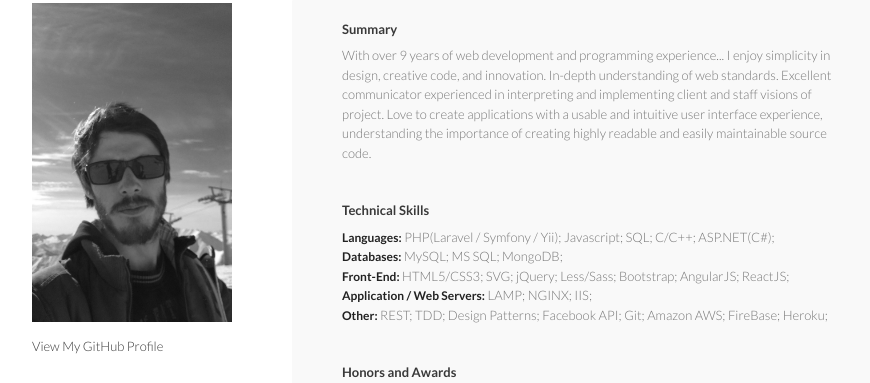
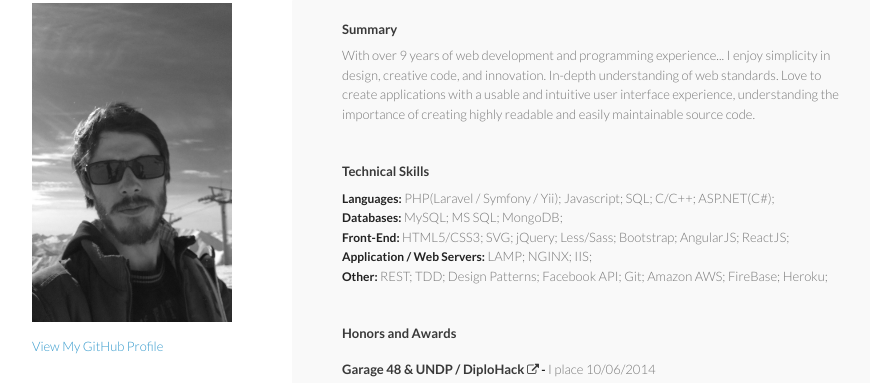
Before and after one commit to givik/givik.github.io, a plain HTML site: page index.html in a window 1280 px wide. Shown: the part 106-489 px from the top of the page, without its empty margins (178-1048 px from the left). Drawn offline with Linux system fonts and the light colour scheme.

Commit message:
another one

```diff
--- a/index.html
+++ b/index.html
@@ -4,7 +4,7 @@
 <head>
   <meta charset="utf-8">
   <meta http-equiv="X-UA-Compatible" content="chrome=1">
-  <title>Givik's Resume</title>
+  <title>Givi Kuchukhidze ©</title>
 
   <link rel="shortcut icon" href="img/3.ico" />
 
@@ -49,8 +49,10 @@
       <h2>
         <a name="welcome-to-github-pages" class="anchor" href="#welcome-to-github-pages"><span class="octicon octicon-link"></span></a>Summary</h2>
       <div class="sec">
-      <p>With over 9 years of web development and programming experience... I enjoy simplicity in design, creative code, and innovation. In-depth understanding of web standards. Excellent communicator experienced in interpreting and implementing client and
-        staff visions of project. Love to create applications with a usable and intuitive user interface experience, understanding the importance of creating highly readable and easily maintainable source code.</p>
+        <p>With over 9 years of web development and programming experience... I enjoy simplicity in design, creative code, and innovation. In-depth understanding of web standards.
+          <!-- Excellent communicator experienced in interpreting and implementing client and
+        staff visions of project.  -->
+          Love to create applications with a usable and intuitive user interface experience, understanding the importance of creating highly readable and easily maintainable source code.</p>
       </div>
       <h2>
         <a name="designer-templates" class="anchor" href="#designer-templates"><span class="octicon octicon-link"></span></a>Technical Skills</h2>
@@ -68,41 +70,41 @@
         Work Experience
         </h2>
       <div class="sec">
-        <strong>Freelance -</strong> 2016 – Present
-        <br>Sr. Web / Software Engineer
+        <strong>Freelance - Sr. Web / Software Engineer</strong>
+        <br>2016 – Present
 
         <br>
         <br>
-        <strong>FortuneJack -</strong>
+        <strong>Nexus Group Enterprises - Full Stack Developer</strong>
         <br> 04/2016 – 03/2017
         <br>
         <grey>PHP; jQuery; HTML5; CSS3;</grey>
 
         <br>
         <br>
-        <strong>gbtimes -</strong> 01/2015 – 12/2016
-        <br>Sr. Software Engineer
+        <strong>gbtimes - Lead Web Developer</strong>
+        <br>01/2015 – 12/2016
         <br>
         <grey>PHP; jQuery; HTML5; CSS3;</grey>
 
         <br>
         <br>
-        <strong>Valoran -</strong> 03/2014 – 08/2014
-        <br>Senior Web Developer
+        <strong>Valoran - Senior Web Developer</strong>
+        <br>03/2014 – 08/2014
         <br>
         <grey>PHP(YII); MySQL; HTML;</grey>
 
         <br>
         <br>
-        <strong>The University of Georgia -</strong> 06/2012 – 02/2014
-        <br>Web Developer
+        <strong>The University of Georgia - Web Developer</strong>
+        <br>06/2012 – 02/2014
         <br>
         <grey>PHP; MS SQL; HTML5;</grey>
 
         <br>
         <br>
-        <strong>A lot of personal & freelance projects -</strong> 2007 - 2011
-        <br>Web Developer
+        <strong>A lot of personal & freelance projects - Web Developer</strong>
+        <br>2007 - 2011
         <br>
         <grey>C/C++; PHP;</grey>
 
@@ -114,22 +116,23 @@
           Honors and Awards
         </h2>
       <div class="sec">
-        <strong><a target="_blank" href="http://garage48.org/blog/diplohack-tbilisi-innovation-challenge">Garage 48 & UNDP / DiploHack</a> -</strong> I place 10/06/2014
+        <strong><a class="url" target="_blank" href="http://garage48.org/blog/diplohack-tbilisi-innovation-challenge">Garage 48 & UNDP / DiploHack <i class="fa fa-external-link" aria-hidden="true"></i></a> -</strong> I place 10/06/2014
         <br>An easy to use application to enable citizens report and escalate society problems (for example: problems in the community, environment, facilities, education system).
         <br>
         <grey>Web App - PHP, HTML5, CSS3, JS;</grey>
         <br>
-        <br><strong><a target="_blank" href="https://plus.google.com/photos/106672659252619762166/albums/5894438187240870465">Ministry of Economy & GDG Tbilisi / EcaHack</a> -</strong> I place 15/06/2013
+        <br><strong><a class="url" target="_blank" href="https://plus.google.com/photos/106672659252619762166/albums/5894438187240870465">Ministry of Economy & GDG Tbilisi / EcaHack <i class="fa fa-external-link" aria-hidden="true"></i></a> -</strong>        I place 15/06/2013
         <br>Mobile personal diary with social network implementation. Brings photos, that has been taken with friends together, from each phone into a single shared album.
         <br>
         <grey>Mobile App - Android (HTML5; Javascript; CSS);</grey>
         <br>
-        <br><strong><a target="_blank" href="http://msy.gov.ge/index.php?lang_id=GEO&sec_id=196&info_id=5987">Ministry of Sports & ITIncubator / Start App</a> -</strong> Nomination of Innovation 01/04/2012
+        <br><strong><a class="url" target="_blank" href="http://msy.gov.ge/index.php?lang_id=GEO&sec_id=196&info_id=5987">Ministry of Sports & ITIncubator / Start App <i class="fa fa-external-link" aria-hidden="true"></i></a> -</strong> Nomination of
+        Innovation 01/04/2012
         <br>The game for kids and parents. They learn English alphabet with words and pictures.
         <br>
         <grey>Mobile App - Android (Java);</grey>
         <br>
-        <br><strong><a target="_blank" href="http://www.2tv.ge/en/news/view/35502.html">Microsoft / Imagine Cup Georgia</a> -</strong> II place 28/03/2012
+        <br><strong><a class="url" target="_blank" href="http://www.2tv.ge/en/news/view/35502.html">Microsoft / Imagine Cup Georgia <i class="fa fa-external-link" aria-hidden="true"></i></a> -</strong> II place 28/03/2012
         <br>The charity project which is directed on saving of environment.
         <br>
         <grey>Website, Windows Phone App - ASP.NET; C#;</grey>
--- a/stylesheets/styles.css
+++ b/stylesheets/styles.css
@@ -33,8 +33,11 @@ h3, h4, h5, h6 {
 }
 
 a {
-  color: #393939;
+  color: #39c;
   text-decoration: none;
+}
+section a {
+  color: #393939
 }
 a:hover {
   text-decoration: underline;
@@ -50,6 +53,10 @@ a small {
 .wrapper {
   width: 860px;
   margin: 0 auto;
+}
+
+.url i {
+  font-size: 12px;
 }
 
 blockquote {
```
Lines whose indentation alone changed are shown as unchanged.
